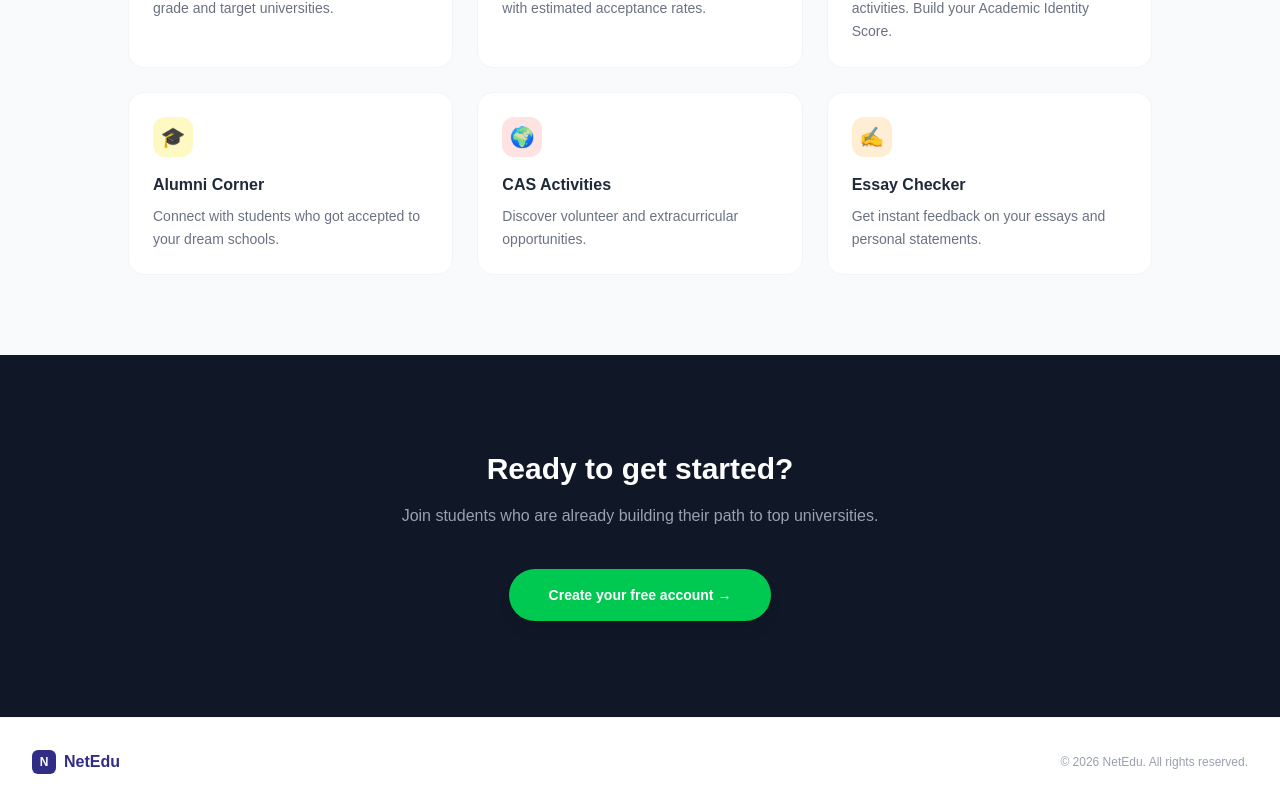
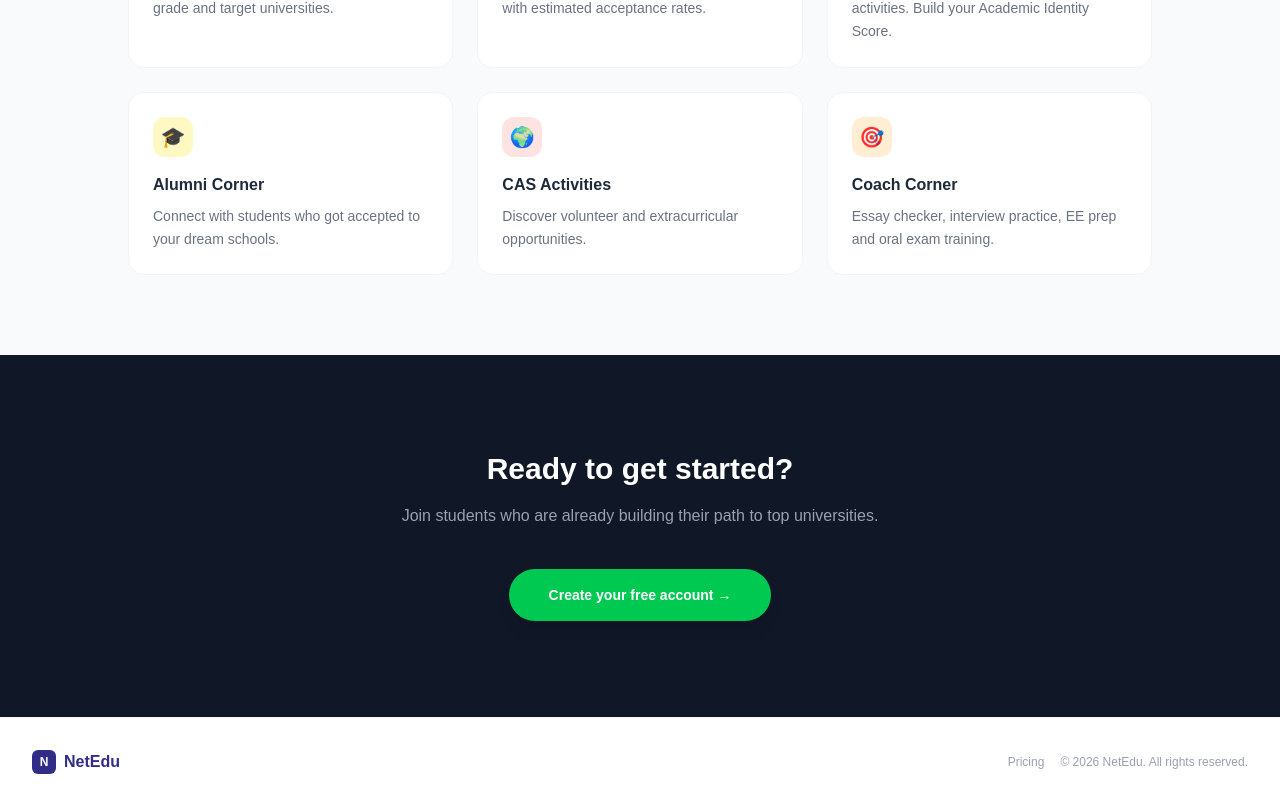
Before and after one commit to neteduegitimdanismanlik/netedu, a Next.js app: page / in a window 1280 px wide. Shown: the part 1678-2484 px from the top of the page. Built offline with nearby package versions, Linux system fonts and the light colour scheme.

Commit message:
upgrade link dashboard

```diff
--- a/app/dashboard/page.tsx
+++ b/app/dashboard/page.tsx
@@ -74,6 +74,7 @@ export default function Dashboard() {
           <span className="font-semibold text-indigo-900 text-base">NetEdu</span>
         </Link>
         <div className="flex items-center gap-4">
+          <Link href="/pricing" className="text-xs text-indigo-700 font-medium hover:underline">Upgrade ✨</Link>
           <span className="text-xs text-gray-400 hidden sm:block">{user?.email}</span>
           <button onClick={signOut} className="text-xs text-gray-500 border border-gray-200 px-3 py-1.5 rounded-lg hover:bg-gray-50">Sign out</button>
         </div>
--- a/app/page.tsx
+++ b/app/page.tsx
@@ -11,6 +11,7 @@ export default function Home() {
           <span className="font-semibold text-indigo-900 text-lg">NetEdu</span>
         </Link>
         <div className="flex items-center gap-4">
+          <a href="/pricing" className="text-sm text-gray-500 hover:text-gray-800">Pricing</a>
           <a href="/auth" className="text-sm text-gray-500 hover:text-gray-800">Login</a>
           <a href="/auth" className="text-sm bg-gray-900 text-white px-5 py-2 rounded-full hover:bg-gray-700 font-medium">Get started</a>
         </div>
@@ -112,9 +113,9 @@ export default function Home() {
               <p className="text-sm text-gray-500 leading-relaxed">Discover volunteer and extracurricular opportunities.</p>
             </div>
             <div className="bg-white rounded-2xl p-6 border border-gray-100 hover:border-indigo-200 transition-colors">
-              <div className="w-10 h-10 bg-orange-100 rounded-xl flex items-center justify-center mb-4"><span className="text-xl">✍️</span></div>
-              <h3 className="font-semibold text-gray-800 mb-2">Essay Checker</h3>
-              <p className="text-sm text-gray-500 leading-relaxed">Get instant feedback on your essays and personal statements.</p>
+              <div className="w-10 h-10 bg-orange-100 rounded-xl flex items-center justify-center mb-4"><span className="text-xl">🎯</span></div>
+              <h3 className="font-semibold text-gray-800 mb-2">Coach Corner</h3>
+              <p className="text-sm text-gray-500 leading-relaxed">Essay checker, interview practice, EE prep and oral exam training.</p>
             </div>
           </div>
         </div>
@@ -137,7 +138,10 @@ export default function Home() {
           </div>
           <span className="font-semibold text-indigo-900">NetEdu</span>
         </div>
-        <span className="text-xs text-gray-400">© 2026 NetEdu. All rights reserved.</span>
+        <div className="flex items-center gap-4">
+          <a href="/pricing" className="text-xs text-gray-400 hover:text-gray-600">Pricing</a>
+          <span className="text-xs text-gray-400">© 2026 NetEdu. All rights reserved.</span>
+        </div>
       </footer>
     </main>
   )
```
